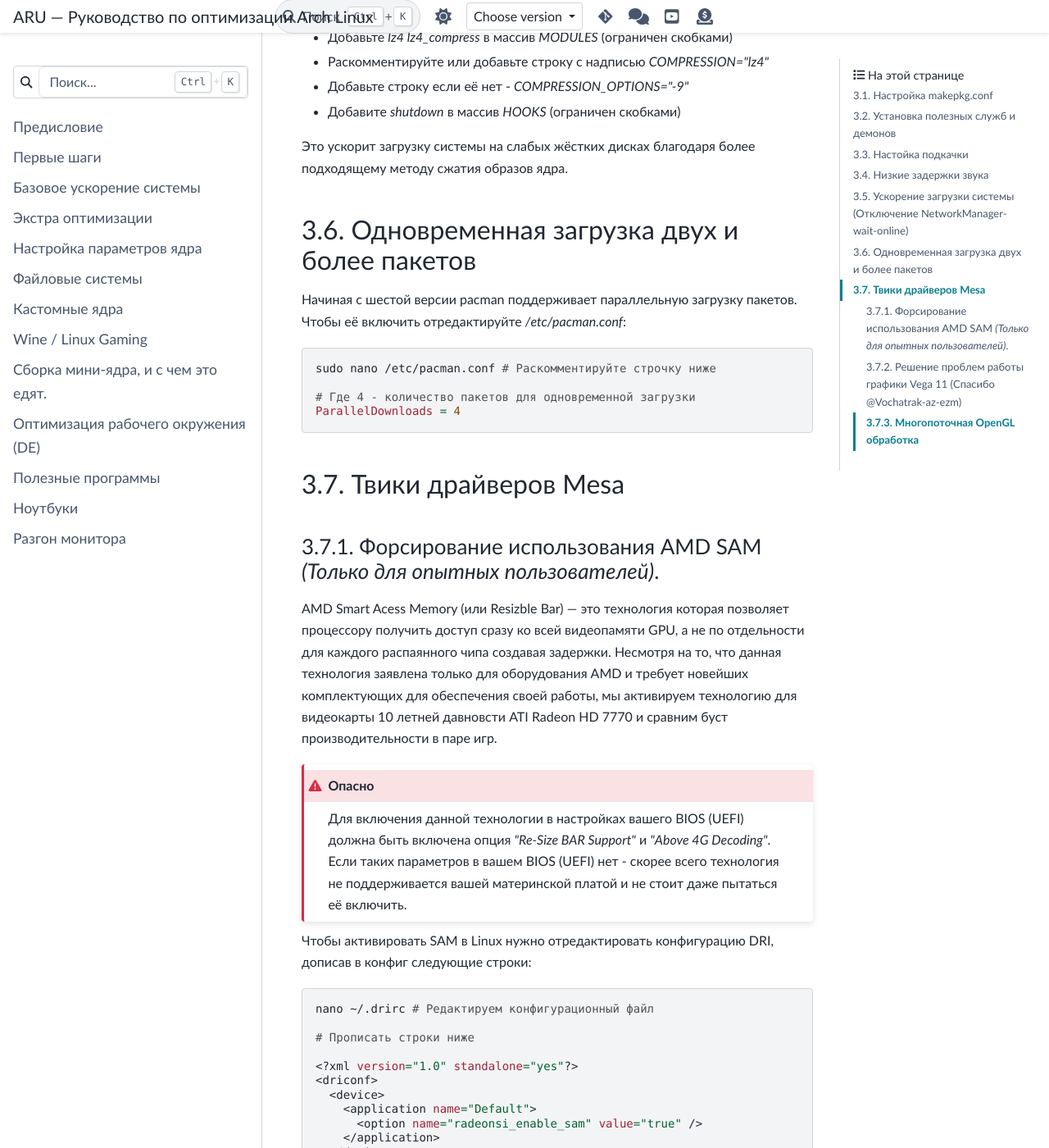
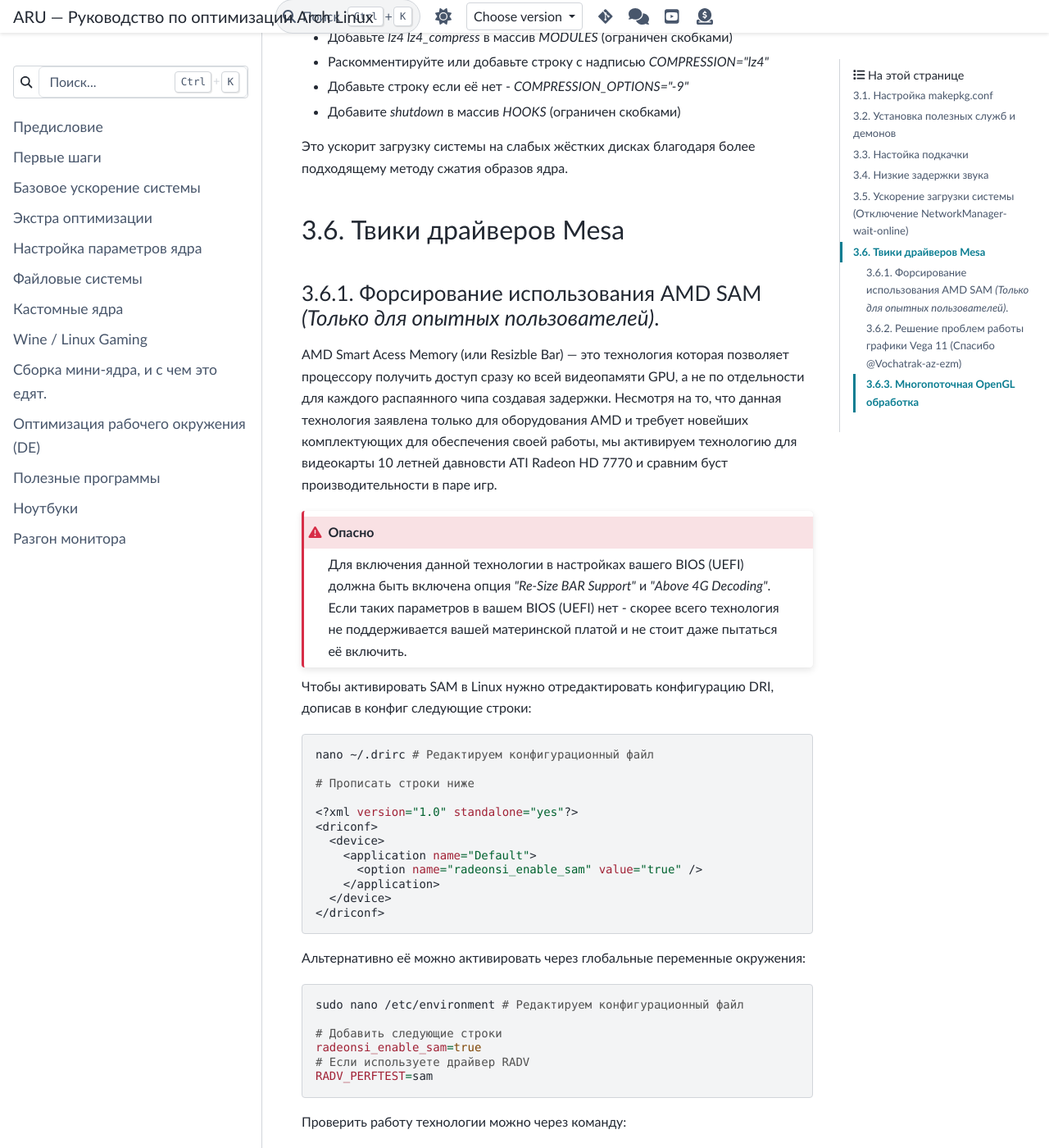
Before and after one commit to ventureoo/ARU, a Sphinx documentation site: the page built from docs/source/generic-system-acceleration.rst, in a window 1280 px wide and 1400 px high, scrolled down 8936 px. Shown: the whole window at 82% size. Built offline with Sphinx 7.4.7 and the PyData theme 0.15.4, drawn with Linux system fonts in a browser that asks for light colours; some of the changed text lies outside the part shown.

Commit message:
Move pacman parallel downloading setup to first-steps

```diff
--- a/docs/source/generic-system-acceleration.rst
+++ b/docs/source/generic-system-acceleration.rst
@@ -404,21 +404,6 @@ ALSA - это тот самый звук (условно, на самом дел
 Это ускорит загрузку системы на слабых жёстких дисках благодаря более
 подходящему методу сжатия образов ядра.
 
-.. index:: pacman, settings, parallel-downloading
-.. _parallel-downloading:
-
-=============================================
-Одновременная загрузка двух и более пакетов
-=============================================
-
-Начиная с шестой версии pacman поддерживает параллельную загрузку
-пакетов. Чтобы её включить отредактируйте */etc/pacman.conf*::
-
-  sudo nano /etc/pacman.conf # Раскомментируйте строчку ниже
-
-  # Где 4 - количество пакетов для одновременной загрузки
-  ParallelDownloads = 4
-
 ======================
 Твики драйверов Mesa
 ======================
```
Also changed, not shown: docs/source/first-steps.rst (+15 -0 lines).
